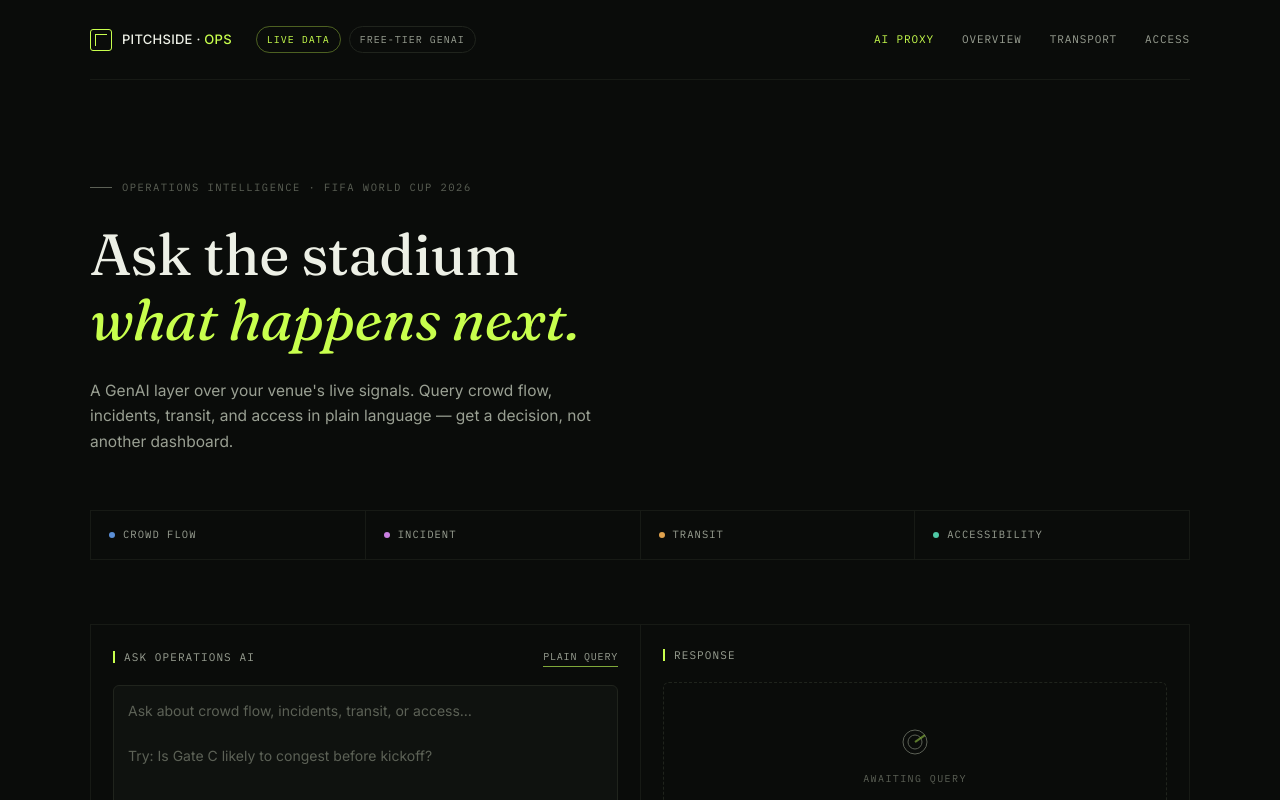
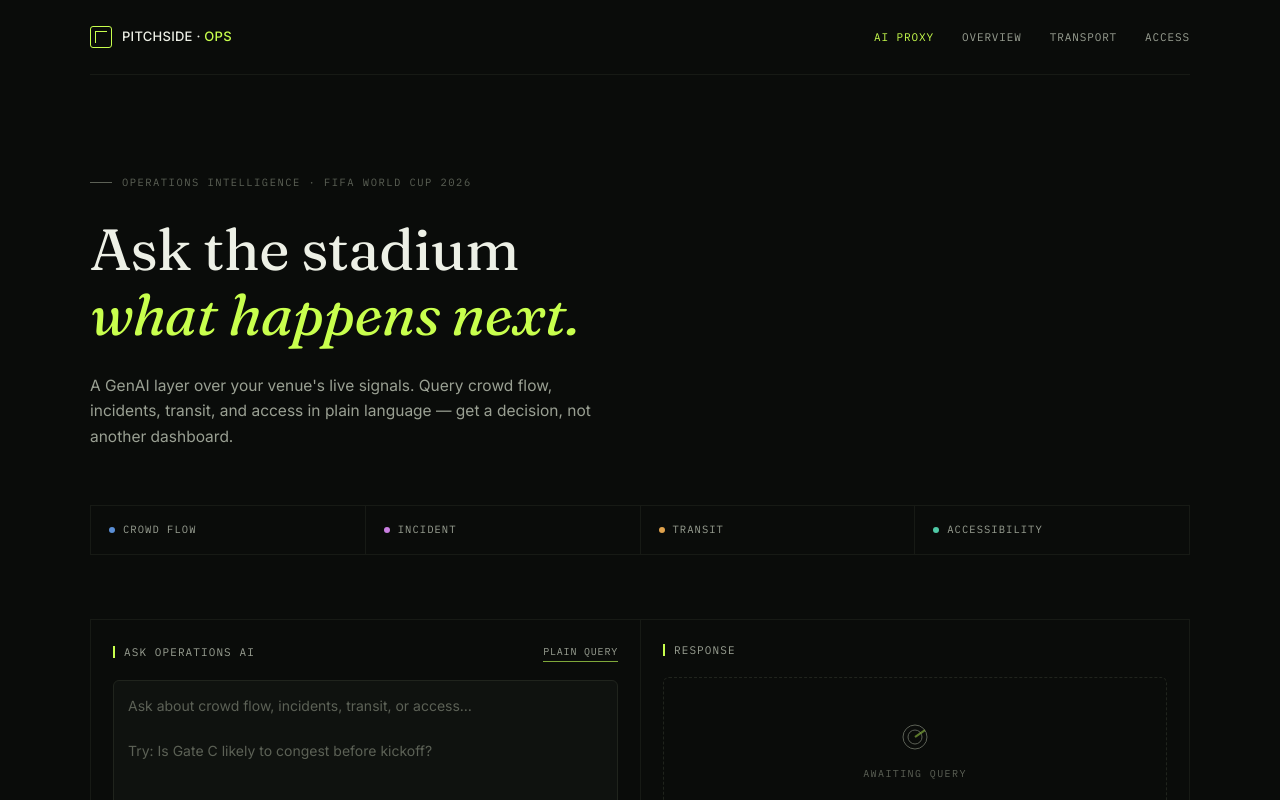
Before and after one commit to shabnam311/Smart-Stadiums-Tournament-Operations, a React (Vite) app: page / in a window 1280 px wide. Shown: the top 800 px of the page. Built offline with nearby package versions, Linux system fonts and the light colour scheme; no server answers.

Commit message:
Remove nav pills as requested

```diff
--- a/src/components/Layout.jsx
+++ b/src/components/Layout.jsx
@@ -26,10 +26,6 @@ const Layout = () => {
         <div className="logo">
           <div className="logo-mark"></div>
           <div className="logo-text">PITCHSIDE · <b>OPS</b></div>
-        </div>
-        <div className="nav-pills">
-          <span className="pill live">LIVE DATA</span>
-          <span className="pill">FREE-TIER GENAI</span>
         </div>
         <div className="nav-links">
           <Link to="/" style={{ color: location.pathname === '/' ? 'var(--accent)' : '' }}>AI PROXY</Link>
```
